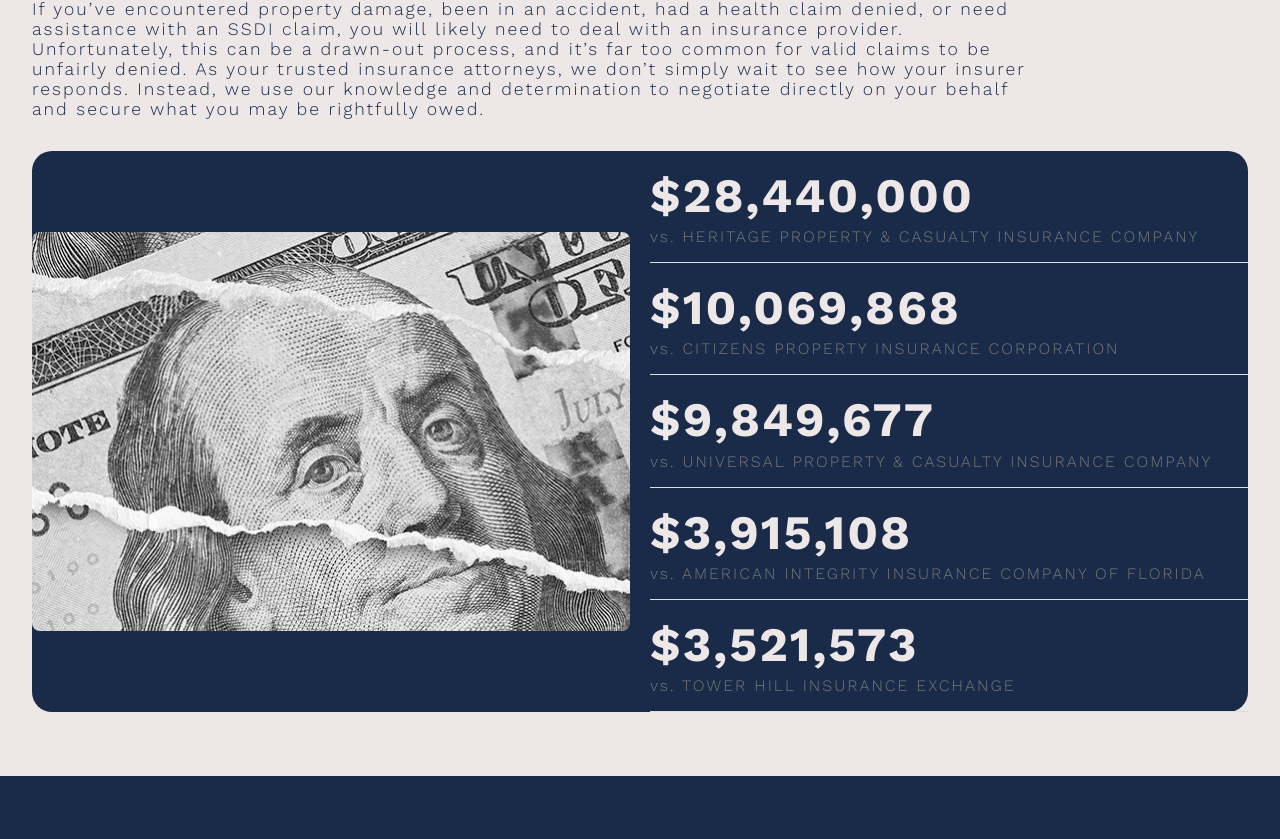
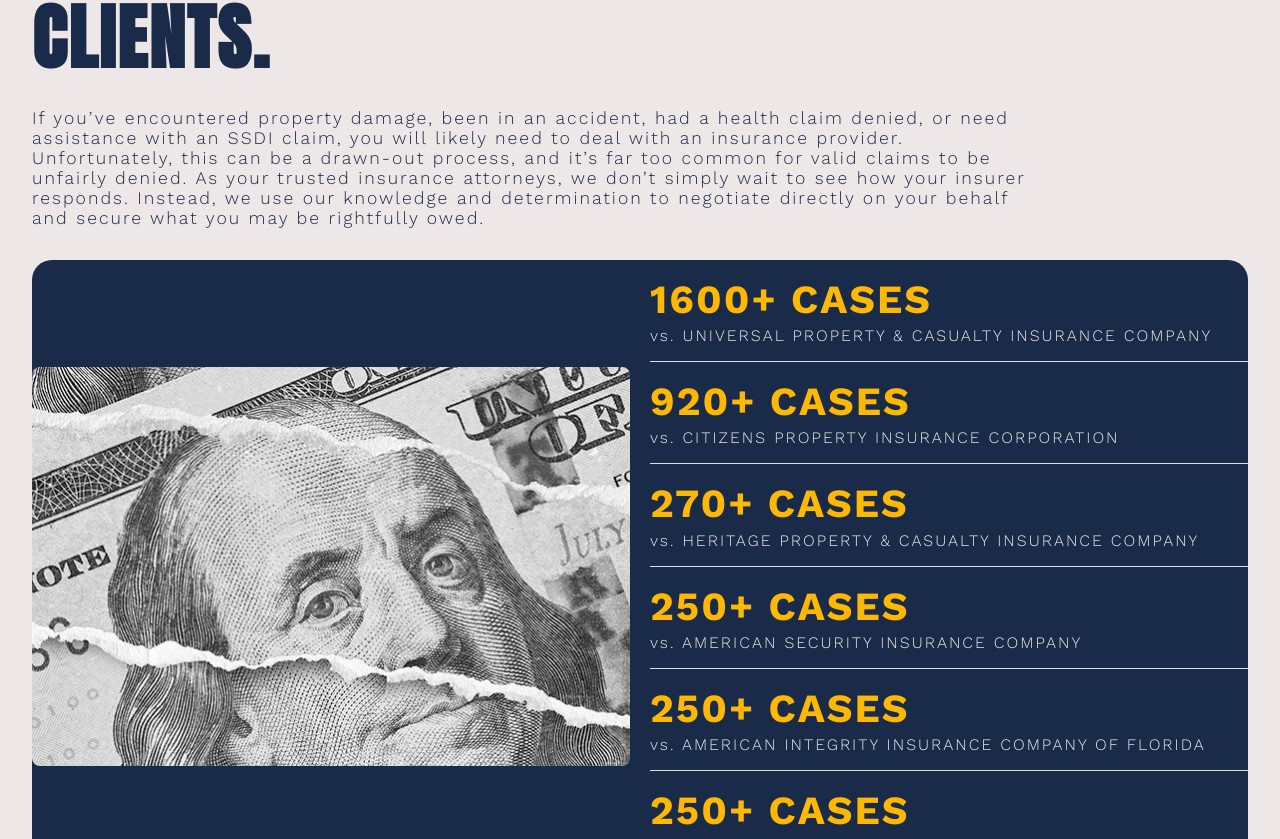
Before and after one commit to ymesadev/llg-front-end, a Next.js app: page /team in a window 1280 px wide. Shown: the part 1937-2776 px from the top of the page. Built offline with nearby package versions, Linux system fonts and the light colour scheme.

Commit message:
Change results nubmer , replace Pierre Picture

```diff
--- a/src/app/components/Results/Results.js
+++ b/src/app/components/Results/Results.js
@@ -21,25 +21,31 @@ function AccordionItem({ amount, company, details }) {
 
 export default function Results() {
   const data = [
+
     {
-      amount: "$28,440,000",
-      company: "vs. HERITAGE PROPERTY & CASUALTY INSURANCE COMPANY"
+      amount: "1600+ CASES ",
+      company: "vs. UNIVERSAL PROPERTY & CASUALTY INSURANCE COMPANY"
     },
     {
-      amount: "$10,069,868",
+      amount: "920+ CASES",
       company: "vs. CITIZENS PROPERTY INSURANCE CORPORATION"
     },
     {
-      amount: "$9,849,677",
-      company: "vs. UNIVERSAL PROPERTY & CASUALTY INSURANCE COMPANY"
+      amount: "270+ CASES",
+      company: "vs. HERITAGE PROPERTY & CASUALTY INSURANCE COMPANY"
+    },
+
+    {
+      amount: "250+ CASES",
+      company: "vs. AMERICAN SECURITY INSURANCE COMPANY"
     },
     {
-      amount: "$3,915,108",
+      amount: "250+ CASES",
       company: "vs. AMERICAN INTEGRITY INSURANCE COMPANY OF FLORIDA"
     },
     {
-      amount: "$3,521,573",
-      company: "vs. TOWER HILL INSURANCE EXCHANGE"
+      amount: "250+ CASES",
+      company: "vs. STATE FARM FLORIDA INSURANCE COMPANY"
     },
   ];
 
@@ -47,7 +53,7 @@ export default function Results() {
     <section className={styles.resultsSection}>
       <div className="container">
         <h2 className={styles.resultsTitle}>
-          We have recovered over <span className={styles.moneyResults}>$88,000,000</span> for our clients.
+          We have recovered over <span className={styles.moneyResults}>$200,000,000</span> for our clients.
         </h2>
         <p className={styles.resultsParagraph}>
           If you’ve encountered property damage, been in an accident, had a health claim denied, or need assistance with an SSDI claim,
--- a/src/app/components/Results/Results.module.css
+++ b/src/app/components/Results/Results.module.css
@@ -81,13 +81,13 @@
 
 .accordionAmount {
   font-weight: bold;
-  color: #ede7e7;
-  font-size: 3rem;
+  color: #ffb800;
+  font-size: 2.5rem;
 }
 .accordionCompany {
   display: block;
-  color: #777;
-  margin-top: 0.2rem;
+  color: #ece7e7;
+  margin-top: .2rem;
 }
 
 .accordionContent {
--- a/src/app/team/page.js
+++ b/src/app/team/page.js
@@ -10,7 +10,7 @@ import ContactSection from "../components/Contact/ContactSection";
 import { FaMapMarkerAlt } from "react-icons/fa";
 
 const teamMembers = [
-  { name: "Pierre Louis, Esq", photo: "/images/Pierre-A-Louis-Esq-LLG.jpg", description: "Miami, FL", link: "/pierre-a-louis-esq" },
+  { name: "Pierre Louis, Esq", photo: "/images/pierre-louis-new.jpg", description: "Miami, FL", link: "/pierre-a-louis-esq" },
   { name: "Bibin Mannattuparampil, Esq", photo: "/images/Bibin-Mannattuparampil-Esq-LLG.jpg", description: "Miami, FL", link: "/bibin-mannattuparampil" },
   { name: "Cathleen Rodriguez, Esq", photo: "/images/Cathleen-V-Rodriguez-Esq-LLG.jpg", description: "Miami, FL", link: "/cathleen-rodriguez-esq" },
   { name: "Benaejah Simmonds, Esq", photo: "/images/Benaejah-Simmonds-Esq-LLG.jpg", description: "Miami, FL", link: "/benaejah-simmonds-esq" },
```
Also changed, not shown: public/images/pierre-louis-new.jpg (added).
